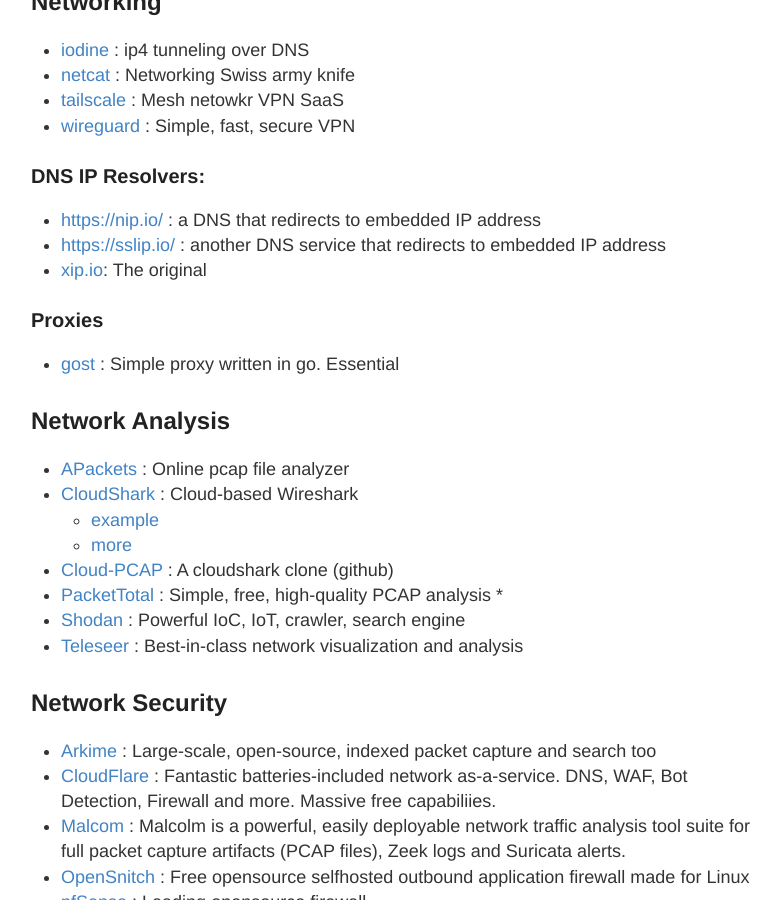
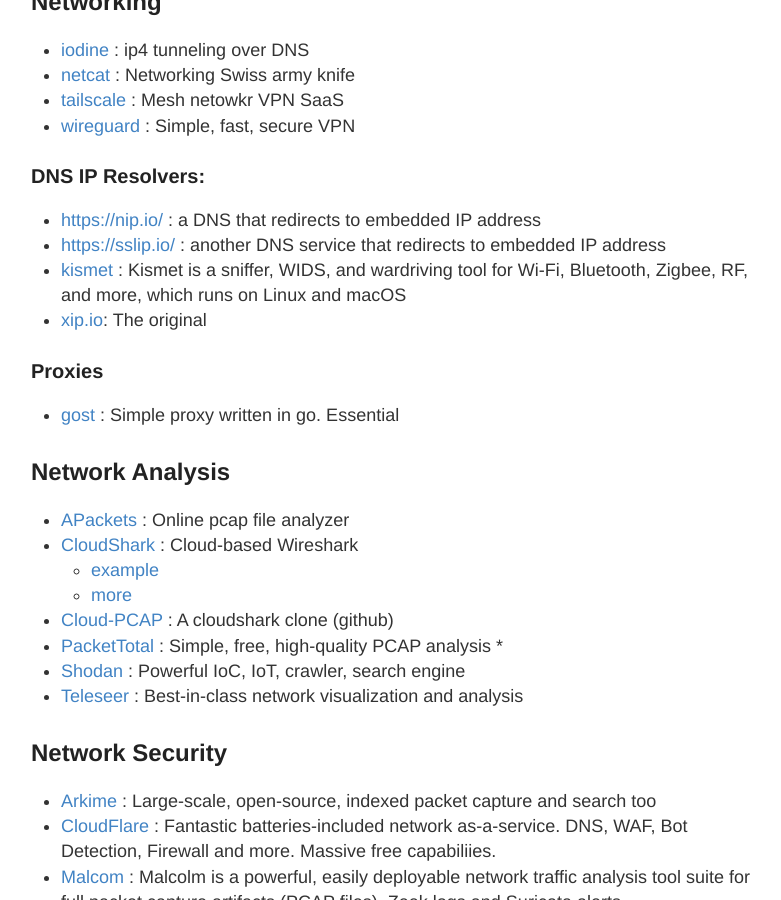
Before and after one commit to stevehenderson/stevehenderson.github.io, a Jekyll site: the page built from tools.md, in a window 1280 px wide and 900 px high, scrolled down 2562 px. Shown: the whole window, without its empty margins (249-1030 px from the left). Built offline with Jekyll 4.4.1, drawn with Linux system fonts in a browser that asks for light colours.

Commit message:
Update tools.md

```diff
--- a/tools.md
+++ b/tools.md
@@ -85,6 +85,7 @@
 ### DNS IP Resolvers:
    * [https://nip.io/](https://nip.io/) :  a DNS that redirects to embedded IP address
    * [https://sslip.io/](https://sslip.io/) : another DNS service that redirects to embedded IP address
+   * [kismet](https://www.kismetwireless.net/) : Kismet is a sniffer, WIDS, and wardriving tool for Wi-Fi, Bluetooth, Zigbee, RF, and more, which runs on Linux and macOS
    * [xip.io](xip.io):  The original
 
 ### Proxies
```
